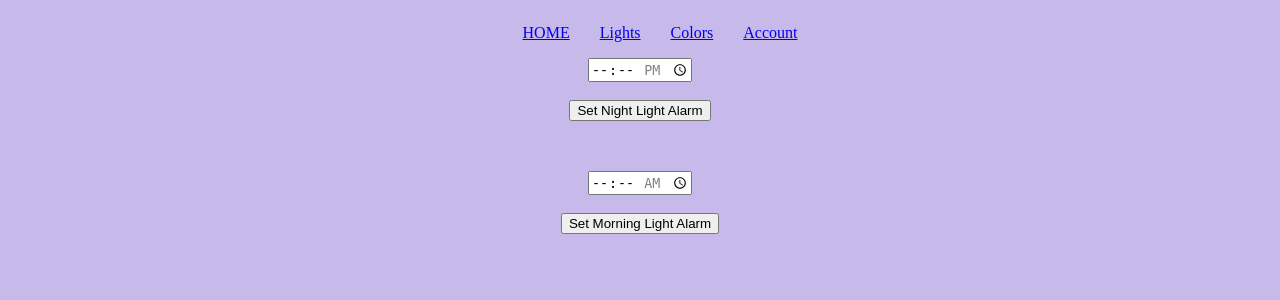
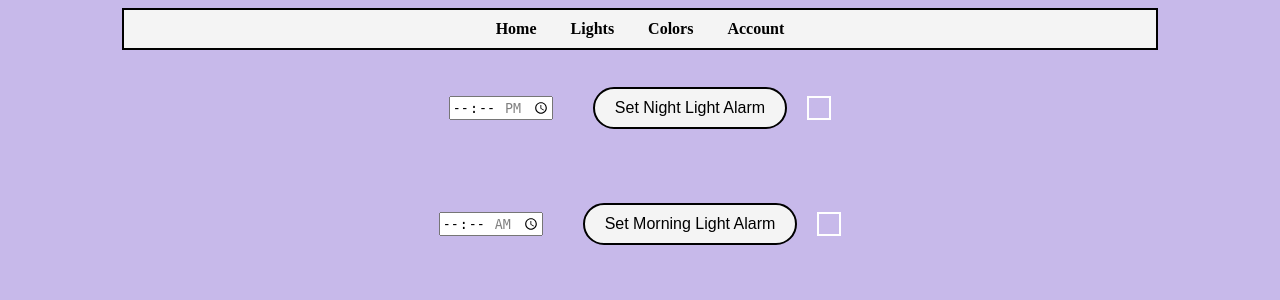
Before and after one commit to oliver-kielian/Children-s-Alarm-Clock, a Flask app: page /lights in a window 1280 px wide. Shown: the top 300 px of the page. Run offline with Flask 3, Linux system fonts and the light colour scheme.

Commit message:
added styling to lights, text, and buttons

```diff
--- a/static/style.css
+++ b/static/style.css
@@ -1,6 +1,28 @@
-ul{
-    list-style: none;
-    display:flex; gap:30px;
+nav {
+  width: 80%;
+  max-width: 1200px;
+  margin: 0 auto;
+  border: 2px solid black;
+  padding: 10px;
+  background-color: #f4f4f4;
+}
+
+ul {
+  list-style-type: none;
+  padding: 0;
+  margin: 0;
+  text-align: center;
+}
+
+li {
+  display: inline-block;
+  margin: 0 15px;
+}
+
+a {
+  text-decoration: none;
+  color: black;
+  font-weight: bold;
 }
 
 body {
@@ -12,11 +34,18 @@ body {
   background-color: #c7b9ea;
 }
 
-.color {
+h1, h2, h3, h4, h5, h6, p {
+  border: 2px solid white; /* White border around headings */
+  padding: 10px;
+}
+
+.color, .lights {
   display: flex;
   flex-direction: row;
   align-items: center;
   gap: 20px;
+  margin: 20px;
+  padding: 10px;
 }
 
 .colorCircle {
@@ -26,3 +55,23 @@ body {
   background-color: white;
   border: 2px solid black;
 }
+
+button {
+  padding: 10px 20px;
+  font-size: 16px;
+  background-color: #f4f4f4;
+  color: black;
+  border: 2px solid black;
+  border-radius: 25px;
+  cursor: pointer;
+  transition: background-color 0.3s ease, transform 0.2s ease;
+}
+
+button:hover {
+  background-color: #e0d4e7;
+  transform: scale(1.05);
+}
+
+button:focus {
+  outline: none;
+}
--- a/templates/colors.html
+++ b/templates/colors.html
@@ -6,7 +6,7 @@
 
 <div class="color">
     <div>
-        Night Light Color: <input id="nightColor" type="color" name="nightColor" required><br>
+       <p> Night Light Color:</p> <input id="nightColor" type="color" name="nightColor" required><br><br>
         <button id="nightLight">TURN ON NIGHTLIGHT</button>
         <script src="static/nightLightScript.js"></script>
     </div>
@@ -19,7 +19,7 @@
 
 <div class="color">
     <div>
-        Morning Light Color: <input id="morningColor" type="color" name="morningColor" required><br>
+        <p>Morning Light Color: </p><input id="morningColor" type="color" name="morningColor" required><br><br>
         <button id="morningLight">TURN ON MORNINGLIGHT</button>
     </div>
     <div class="colorCircle" id="morningColorCircle"></div>
--- a/templates/lights.html
+++ b/templates/lights.html
@@ -3,16 +3,20 @@
     Lights
 {% endblock %}
 {% block content %}
+
+<div class="lights">
     <input type="time" id="nightAlarm" min="12:00" max="23:59"><br>
     <button id="nightAlarmButton">Set Night Light Alarm</button>
     <p id="nightAlarmResponse"></p>
     <script src="static/nightAlarmScript.js"></script>
-    <br>
+</div>
 
+<div class="lights">
     <input type="time" id="morningAlarm" min="00:00" max="11:59"><br>
     <button id="morningAlarmButton">Set Morning Light Alarm</button>
     <p id="morningAlarmResponse"></p>
     <script src="static/morningAlarmScript.js"></script>
+</div>
 
     <!-- <div class="morningButton">
     Morning Light Color: <input id="morningColor" type="color" name="morningColor" required><br>
--- a/templates/navBar.html
+++ b/templates/navBar.html
@@ -8,7 +8,7 @@
     <body>
         <nav>
             <ul>
-                <li><a href="/home">HOME</a></li>
+                <li><a href="/home">Home</a></li>
                 <li><a href="/lights">Lights</a></li>
                 <li><a href="/colors">Colors</a></li>
                 <li><a href="/account">Account</a></li>
```
Also changed, not shown: templates/home.html (+7 -1 lines).
